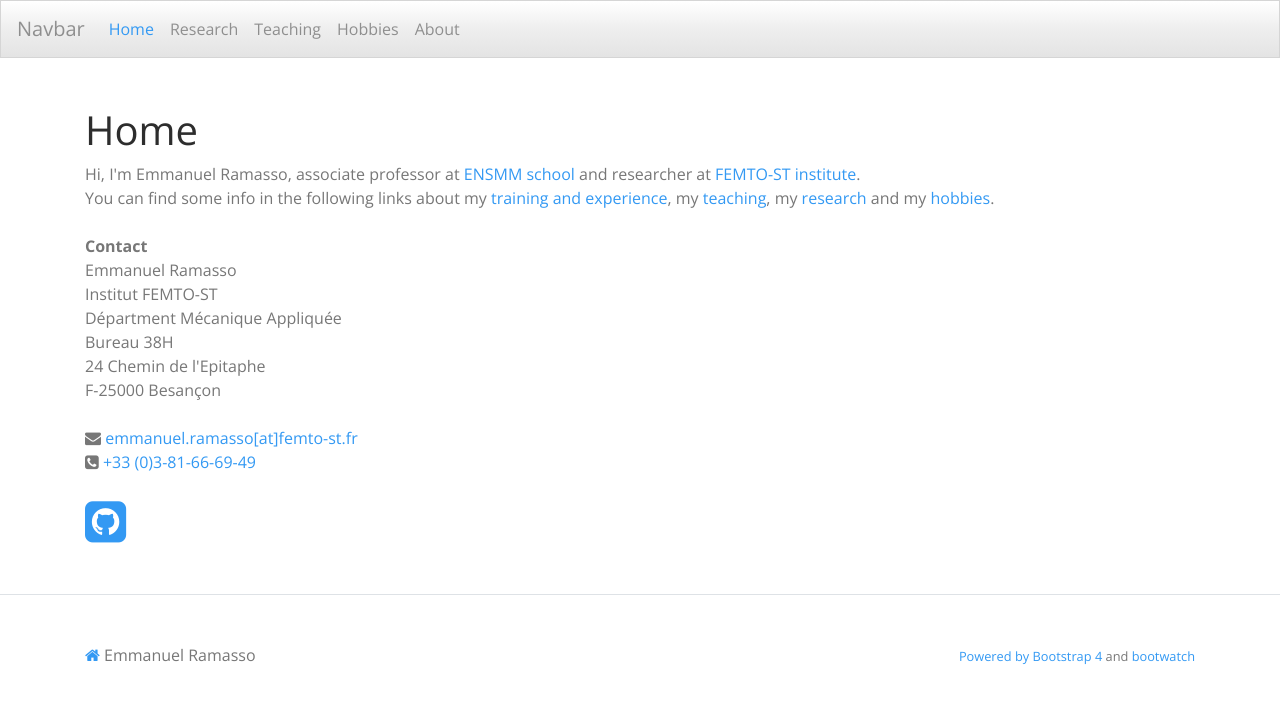
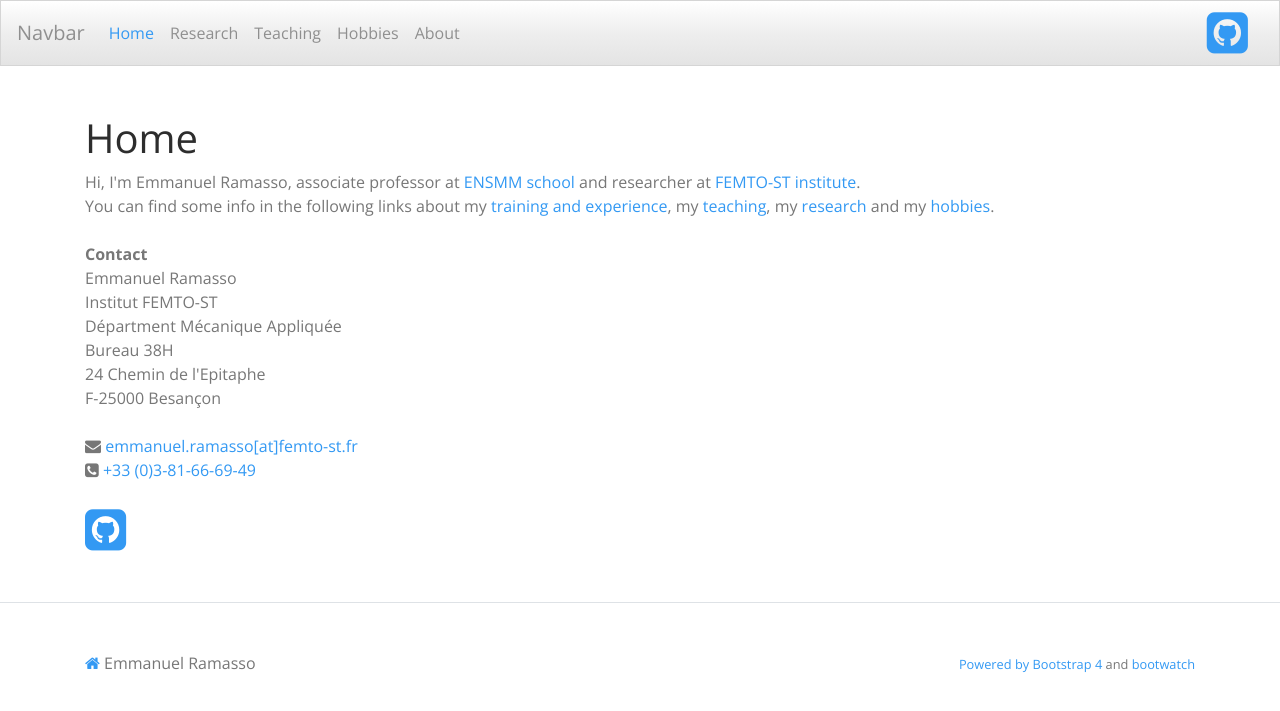
Before and after one commit to emmanuelramasso/emmanuelramasso.github.io, a Jekyll site: the page built from index.html, in a window 1280 px wide. Shown: the top 711 px of the page. Built offline with Jekyll 4.4.1, drawn with Linux system fonts in a browser that asks for light colours; a style sheet for code colours, icons or effects is not loaded.

Commit message:
Update header.html

```diff
--- a/_includes/header.html
+++ b/_includes/header.html
@@ -1,8 +1,11 @@
 <nav class="navbar navbar-expand-lg navbar-light bg-light">
+
   <a class="navbar-brand" href="#">Navbar</a>
+
   <button class="navbar-toggler" type="button" data-toggle="collapse" data-target="#navbarNavAltMarkup" aria-controls="navbarNavAltMarkup" aria-expanded="false" aria-label="Toggle navigation">
     <span class="navbar-toggler-icon"></span>
   </button>
+
   <div class="collapse navbar-collapse" id="navbarNavAltMarkup">
     <div class="navbar-nav">
       <a class="nav-item nav-link active" href="https://emmanuelramasso.github.io">Home <span class="sr-only">(current)</span></a>
@@ -12,6 +15,13 @@
       <a class="nav-item nav-link" href="About.html">About</a>
     </div>
   </div>
+
+  <div class="container">
+    <a href="https://scholar.google.com/citations?user=ZA3OKi0AAAAJ&hl=fr"><span class="icon"><i class="ai ai-google-scholar-square ai-3x"></i></span></a>
+    <a href="https://orcid.org/0000-0002-1744-7453"><span class="icon"><i class="ai ai-orcid-square ai-3x"></i></span></a>
+    <a href="https://github.com/emmanuelramasso"><span class="icon"><i class="fa fa-github-square fa-3x"></i></span></a>
+</div>
+
 </nav>
 
 <!-- collapse navbar-collapse -->
```
